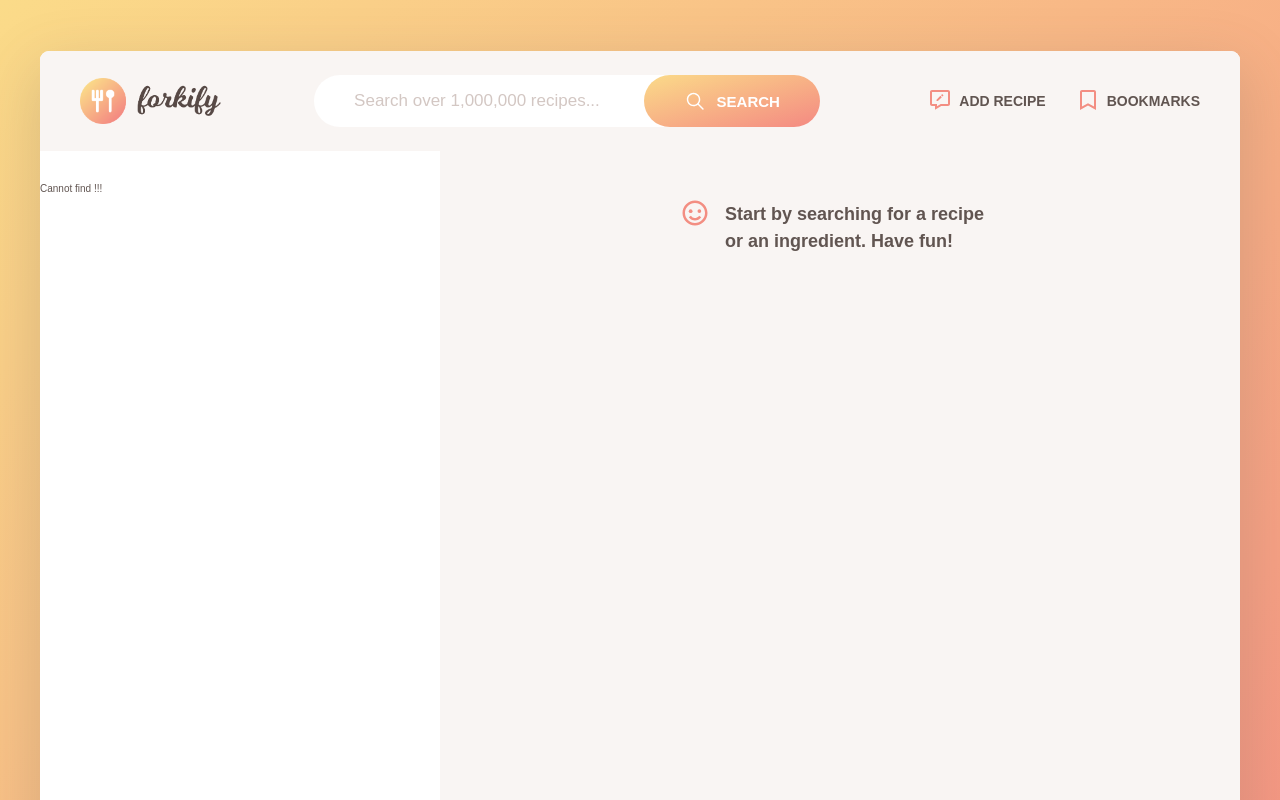
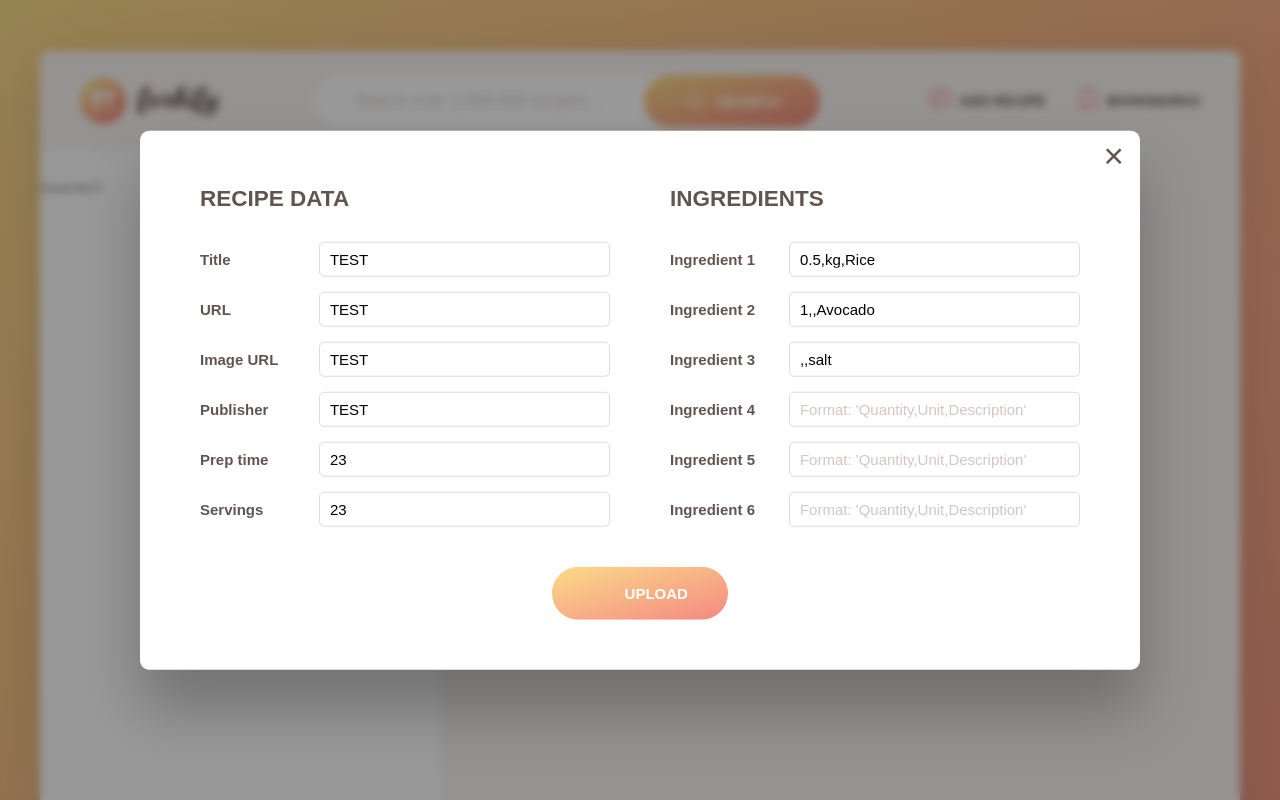
Before and after one commit to lklklktai123/forkify, a React (Create React App) app: page / in a window 1280 px wide. Both pictures are taken after a click on the button "ADD RECIPE". Shown: the top 800 px of the page. Built offline with nearby package versions, Linux system fonts and the light colour scheme; no server answers.

Commit message:
get and format data from form when add new recipe

```diff
--- a/src/App.js
+++ b/src/App.js
@@ -2,7 +2,7 @@ import React from 'react';
 import Header from '../src/containers/Header/header';
 import Recipe from './components/Recipe/recipe';
 import SearchResults from './components/SearchResults/searchResults';
-import Upload from './components/Upload/upload';
+import Upload from './containers/Upload/upload';
 import { Route, Redirect } from 'react-router-dom';
 
 const App = () => {
@@ -23,7 +23,6 @@ const App = () => {
         <SearchResults />
         <Recipe />
       </div>
-      <div className="overlay hidden"></div>
       <Upload />
     </React.Fragment>
   );
--- a/src/components/Upload/upload.js
+++ /dev/null
@@ -1,76 +0,0 @@
-const upload = () => {
-  return (
-    <div className="add-recipe-window hidden">
-      <button className="btn--close-modal">&times;</button>
-      <form className="upload">
-        <div className="upload__column">
-          <h3 className="upload__heading">Recipe data</h3>
-          <label>Title</label>
-          <input value="TEST" required name="title" type="text" />
-          <label>URL</label>
-          <input value="TEST" required name="sourceUrl" type="text" />
-          <label>Image URL</label>
-          <input value="TEST" required name="image" type="text" />
-          <label>Publisher</label>
-          <input value="TEST" required name="publisher" type="text" />
-          <label>Prep time</label>
-          <input value="23" required name="cookingTime" type="number" />
-          <label>Servings</label>
-          <input value="23" required name="servings" type="number" />
-        </div>
-
-        <div className="upload__column">
-          <h3 className="upload__heading">Ingredients</h3>
-          <label>Ingredient 1</label>
-          <input
-            value="0.5,kg,Rice"
-            type="text"
-            required
-            name="ingredient-1"
-            placeholder="Format: 'Quantity,Unit,Description'"
-          />
-          <label>Ingredient 2</label>
-          <input
-            value="1,,Avocado"
-            type="text"
-            name="ingredient-2"
-            placeholder="Format: 'Quantity,Unit,Description'"
-          />
-          <label>Ingredient 3</label>
-          <input
-            value=",,salt"
-            type="text"
-            name="ingredient-3"
-            placeholder="Format: 'Quantity,Unit,Description'"
-          />
-          <label>Ingredient 4</label>
-          <input
-            type="text"
-            name="ingredient-4"
-            placeholder="Format: 'Quantity,Unit,Description'"
-          />
-          <label>Ingredient 5</label>
-          <input
-            type="text"
-            name="ingredient-5"
-            placeholder="Format: 'Quantity,Unit,Description'"
-          />
-          <label>Ingredient 6</label>
-          <input
-            type="text"
-            name="ingredient-6"
-            placeholder="Format: 'Quantity,Unit,Description'"
-          />
-        </div>
-
-        <button className="btn upload__btn">
-          <svg>
-            <use href="src/img/icons.svg#icon-upload-cloud"></use>
-          </svg>
-          <span>Upload</span>
-        </button>
-      </form>
-    </div>
-  );
-};
-export default upload;
--- a/src/containers/Header/header.js
+++ b/src/containers/Header/header.js
@@ -8,7 +8,6 @@ import Bookmark from './Bookmark/Bookmark';
 const Header = props => {
   const [search, setSearch] = useState('');
   const { onSearchResultsRecipe } = props;
-
   useEffect(() => {
     // persitsBookmarks();
     const timer = setTimeout(function () {
@@ -16,6 +15,13 @@ const Header = props => {
     }, 1000);
     return () => clearTimeout(timer);
   }, [search, onSearchResultsRecipe]);
+
+  const addHandlerShowWindow = () => {
+    const window = document.querySelector('.add-recipe-window');
+    const overlay = document.querySelector('.overlay');
+    overlay.classList.toggle('hidden');
+    window.classList.toggle('hidden');
+  };
   let dataBookmarks = JSON.parse(localStorage.getItem('bookmarks'));
   return (
     <header className="header">
@@ -40,7 +46,10 @@ const Header = props => {
       <nav className="nav">
         <ul className="nav__list">
           <li className="nav__item">
-            <button className="nav__btn nav__btn--add-recipe">
+            <button
+              className="nav__btn nav__btn--add-recipe"
+              onClick={addHandlerShowWindow}
+            >
               <BiMessageEdit className="nav__icon" />
               <span>Add recipe</span>
             </button>
--- /dev/null
+++ b/src/containers/Upload/upload.js
@@ -0,0 +1,150 @@
+import React from 'react';
+const upload = () => {
+  const addHandlerHideWindow = () => {
+    const window = document.querySelector('.add-recipe-window');
+    const overlay = document.querySelector('.overlay');
+    overlay.classList.add('hidden');
+    window.classList.add('hidden');
+  };
+  const handleSubmitAddRecipe = e => {
+    e.preventDefault();
+    const dataForm = [...new FormData(e.target)];
+    const ingredient = dataForm
+      .filter(data => data[0].startsWith('ingredient') && data[1] !== '')
+      .map(ing => {
+        const ingArr = ing[1].replaceAll(' ', '').split(',');
+        if (ingArr.length !== 3) throw new Error('Error format Ingredient');
+        const [quantity, unit, description] = ingArr;
+        return {
+          quantity: quantity ? +quantity : null,
+          unit: unit ? unit : null,
+          description: description ? description : null,
+        };
+      });
+    let recipe = {};
+    for (const value of dataForm) {
+      if (value[0] === 'title') {
+        recipe.title = value[1];
+      } else if (value[0] === 'sourceUrl') {
+        recipe.sourceUrl = value[1];
+      } else if (value[0] === 'image') {
+        recipe.image = value[1];
+      } else if (value[0] === 'publisher') {
+        recipe.publisher = value[1];
+      } else if (value[0] === 'cookingTime') {
+        recipe.cookingTime = value[1];
+      } else if (value[0] === 'servings') {
+        recipe.servings = value[1];
+      }
+      // switch (value[0]) {
+      //   case 'title':
+      //     recipe.title = value[1];
+
+      //     break;
+      //   case 'sourceUrl':
+      //     recipe.sourceUrl = value[1];
+
+      //     break;
+      //   case 'image':
+      //     recipe.image = value[1];
+
+      //     break;
+      //   case 'publisher':
+      //     recipe.publisher = value[1];
+
+      //     break;
+      //   case 'cookingTime':
+      //     recipe.cookingTime = value[1];
+
+      //     break;
+      //   case 'servings':
+      //     recipe.servings = value[1];
+
+      //     break;
+      //   default:
+      //     null;
+    }
+    recipe.ingredients = ingredient;
+    console.log(recipe);
+  };
+  return (
+    <React.Fragment>
+      <div className="overlay hidden" onClick={addHandlerHideWindow}></div>
+      <div className="add-recipe-window hidden">
+        <button className="btn--close-modal" onClick={addHandlerHideWindow}>
+          &times;
+        </button>
+        <form className="upload" onSubmit={handleSubmitAddRecipe}>
+          <div className="upload__column">
+            <h3 className="upload__heading">Recipe data</h3>
+            <label>Title</label>
+            <input value="TEST" required name="title" type="text" />
+            <label>URL</label>
+            <input value="TEST" required name="sourceUrl" type="text" />
+            <label>Image URL</label>
+            <input value="TEST" required name="image" type="text" />
+            <label>Publisher</label>
+            <input value="TEST" required name="publisher" type="text" />
+            <label>Prep time</label>
+            <input value="23" required name="cookingTime" type="number" />
+            <label>Servings</label>
+            <input value="23" required name="servings" type="number" />
+          </div>
+
+          <div className="upload__column">
+            <h3 className="upload__heading">Ingredients</h3>
+            <label>Ingredient 1</label>
+            <input
+              value="0.5,kg,Rice"
+              type="text"
+              required
+              name="ingredient-1"
+              placeholder="Format: 'Quantity,Unit,Description'"
+            />
+            <label>Ingredient 2</label>
+            <input
+              value="1,,Avocado"
+              type="text"
+              name="ingredient-2"
+              placeholder="Format: 'Quantity,Unit,Description'"
+            />
+            <label>Ingredient 3</label>
+            <input
+              value=",,salt"
+              type="text"
+              name="ingredient-3"
+              placeholder="Format: 'Quantity,Unit,Description'"
+            />
+            <label>Ingredient 4</label>
+            <input
+              type="text"
+              name="ingredient-4"
+              placeholder="Format: 'Quantity,Unit,Description'"
+            />
+            <label>Ingredient 5</label>
+            <input
+              type="text"
+              name="ingredient-5"
+              placeholder="Format: 'Quantity,Unit,Description'"
+            />
+            <label>Ingredient 6</label>
+            <input
+              type="text"
+              name="ingredient-6"
+              placeholder="Format: 'Quantity,Unit,Description'"
+            />
+          </div>
+
+          <button className="btn upload__btn">
+            <svg>
+              <use href="src/img/icons.svg#icon-upload-cloud"></use>
+            </svg>
+            <span>Upload</span>
+          </button>
+        </form>
+      </div>
+    </React.Fragment>
+  );
+};
+
+export default upload;
--- a/src/index.scss
+++ b/src/index.scss
@@ -4,4 +4,4 @@
 @import './components/SearchResults/searchResults.scss';
 @import './containers/Results/results.scss';
 @import './components/Recipe/recipe.scss';
-@import './components//Upload/upload.scss';
+@import './containers/Upload/upload.scss';
```
Also changed, not shown: src/containers/Upload/upload.scss (renamed from src/components/Upload/upload.scss).
